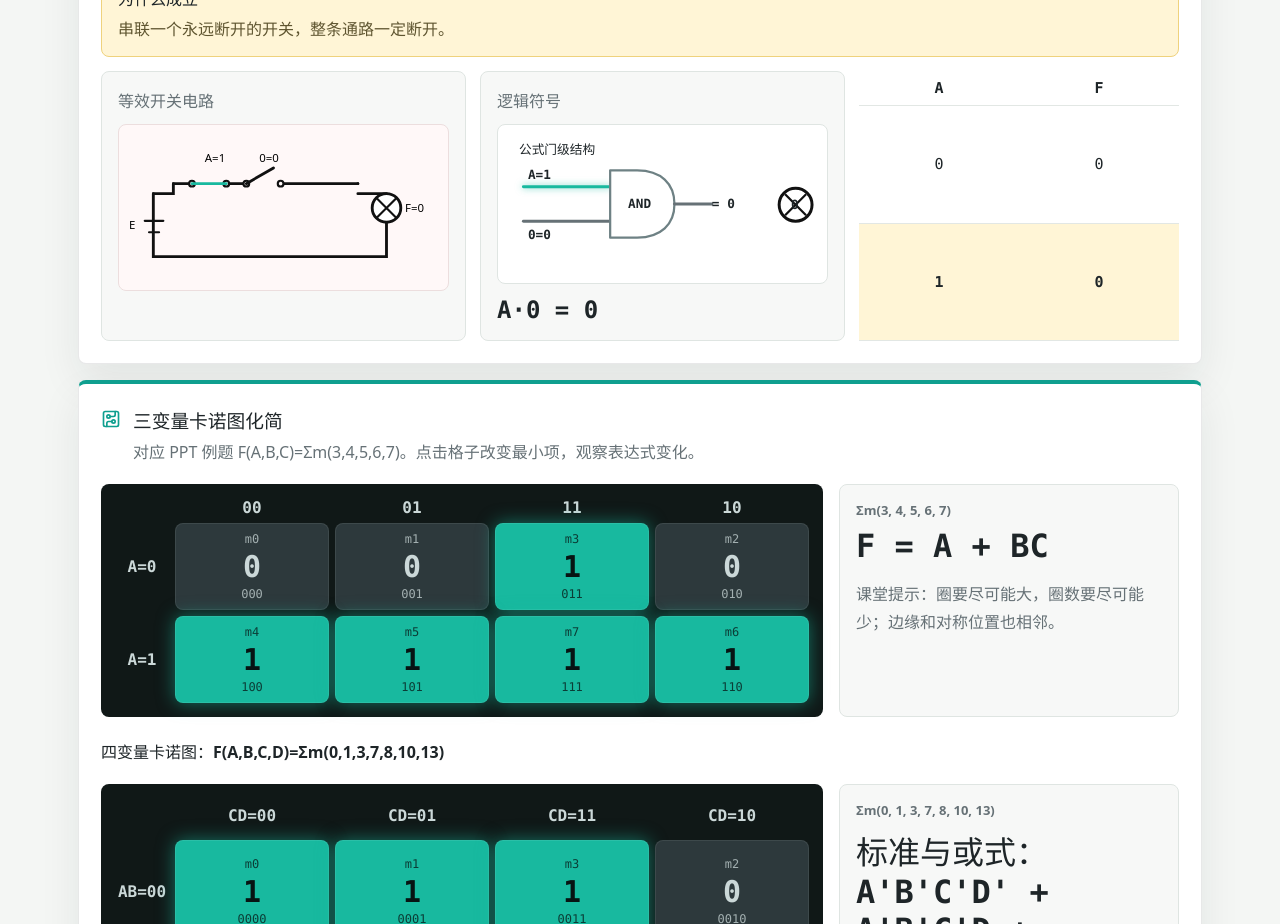
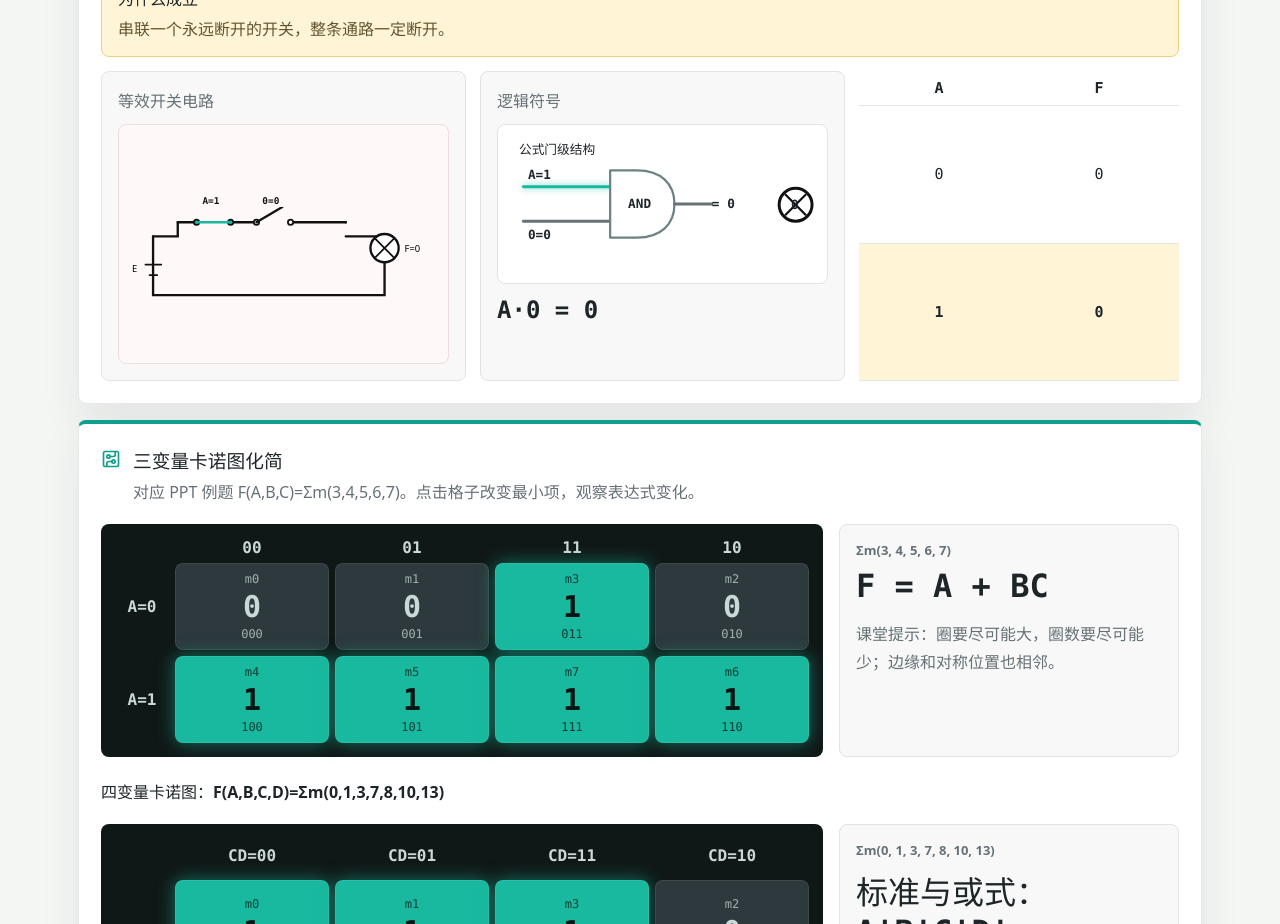
Before and after one commit to huihuinjust/Digital-Logic-Lab, a React (Vite) app: page / in a window 1280 px wide. Shown: the part 9120-10044 px from the top of the page. Built offline with nearby package versions, Linux system fonts and the light colour scheme.

Commit message:
Improve logic law switch diagrams

```diff
--- a/src/App.jsx
+++ b/src/App.jsx
@@ -1177,33 +1177,33 @@ function lawSymbolModel(law, a, b, c, activeLaw) {
 
 function LawEquivalentCircuit({ law, a, b, c, output }) {
   const lanes = lawSwitchLanes(law).map((lane) => lane.map((name) => ({ name, closed: switchValue(name, { a, b, c }) })));
-  const laneYs = lanes.length === 1 ? [82] : lanes.map((_, index) => 56 + index * Math.min(44, 112 / Math.max(1, lanes.length - 1)));
+  const laneYs = lanes.length === 1 ? [88] : lanes.map((_, index) => 62 + index * Math.min(58, 118 / Math.max(1, lanes.length - 1)));
   const busTop = Math.min(...laneYs);
   const busBottom = Math.max(...laneYs);
   return (
-    <svg className="law-circuit-svg" viewBox="0 0 460 230" role="img" aria-label="law equivalent switch network">
-      <path className="wire-path" d="M48 96 V184 H374 V134" />
-      <path className="battery" d="M36 134 H62 M42 150 H56" />
-      <text x="14" y="145">E</text>
-      <path className="wire-path" d={`M48 96 H76 V${busTop} M76 ${busTop} V${busBottom} M334 ${busTop} V${busBottom} M334 96 H374`} />
-      <circle className={output ? "bulb on" : "bulb"} cx="374" cy="116" r="20" />
-      <path className="bulb-mark" d="M360 102 L388 130 M388 102 L360 130" />
-      <text x="400" y="122">F={bit(output)}</text>
+    <svg className="law-circuit-svg" viewBox="0 0 560 250" role="img" aria-label="law equivalent switch network">
+      <path className="wire-path" d="M58 112 V212 H452 V150" />
+      <path className="battery" d="M45 160 H72 M52 178 H65" />
+      <text x="22" y="173">E</text>
+      <path className="wire-path" d={`M58 112 H100 V${busTop} M100 ${busTop} V${busBottom} M386 ${busTop} V${busBottom} M386 112 H452`} />
+      <circle className={output ? "bulb on" : "bulb"} cx="452" cy="132" r="24" />
+      <path className="bulb-mark" d="M436 116 L468 148 M468 116 L436 148" />
+      <text x="486" y="139">F={bit(output)}</text>
       {lanes.map((lane, laneIndex) => {
         const y = laneYs[laneIndex];
-        const startX = 102;
-        const gap = lane.length > 2 ? 56 : 76;
+        const startX = 132;
+        const gap = lane.length > 2 ? 72 : 102;
         const connectors = lane.slice(1).map((_, index) => {
-          const x1 = startX + index * gap + 48;
+          const x1 = startX + index * gap + 58;
           const x2 = startX + (index + 1) * gap;
           return `M${x1} ${y} H${x2}`;
         }).join(" ");
-        const lastEnd = startX + (lane.length - 1) * gap + 48;
+        const lastEnd = startX + (lane.length - 1) * gap + 58;
         return (
           <g key={`${lane.map((item) => item.name).join("")}-${laneIndex}`}>
-            <path className="wire-path" d={`M76 ${y} H${startX} ${connectors} M${lastEnd} ${y} H334`} />
+            <path className="wire-path" d={`M100 ${y} H${startX} ${connectors} M${lastEnd} ${y} H386`} />
             {lane.map((item, index) => (
-              <SwitchBlade
+              <LawSwitchBlade
                 key={`${item.name}-${index}`}
                 x={startX + index * gap}
                 y={y}
@@ -1215,6 +1215,18 @@ function LawEquivalentCircuit({ law, a, b, c, output }) {
         );
       })}
     </svg>
+  );
+}
+
+function LawSwitchBlade({ x, y, closed, label }) {
+  return (
+    <g className="law-switch">
+      <circle className={closed ? "switch-node on" : "switch-node"} cx={x} cy={y} r="4.5" />
+      <circle className={closed ? "switch-node on" : "switch-node"} cx={x + 58} cy={y} r="4.5" />
+      <line className={closed ? "switch-blade closed" : "switch-blade"} x1={x} y1={y} x2={closed ? x + 58 : x + 44} y2={closed ? y : y - 26} />
+      <rect className="switch-label-bg" x={x + 5} y={y - 46} width={Math.max(48, label.length * 11)} height="20" rx="4" />
+      <text x={x + 10} y={y - 31}>{label}</text>
+    </g>
   );
 }
 
--- a/src/styles/main.css
+++ b/src/styles/main.css
@@ -2297,7 +2297,24 @@ button.radix-card {
   border: 1px solid #ecdede;
   border-radius: 8px;
   display: block;
+  min-height: 240px;
   width: 100%;
+}
+
+.law-circuit-svg .switch-label-bg {
+  fill: #fff8f8;
+  opacity: 0.94;
+}
+
+.law-circuit-svg .law-switch text {
+  fill: #111;
+  font-family: Consolas, monospace;
+  font-size: 16px;
+  font-weight: 900;
+}
+
+.law-circuit-svg .switch-node.on {
+  fill: #18b99f;
 }
 
 .law-truth th,
```
